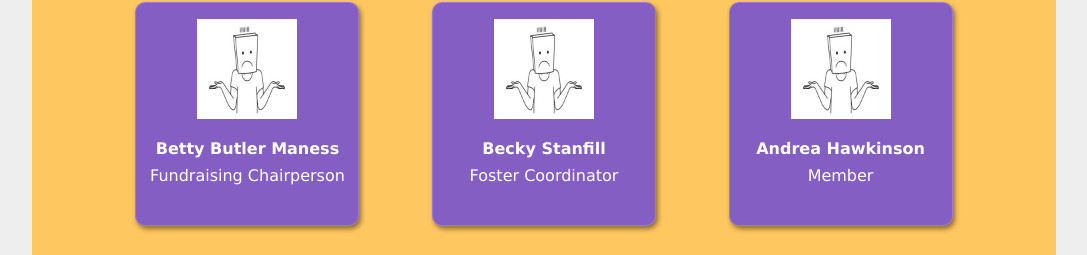
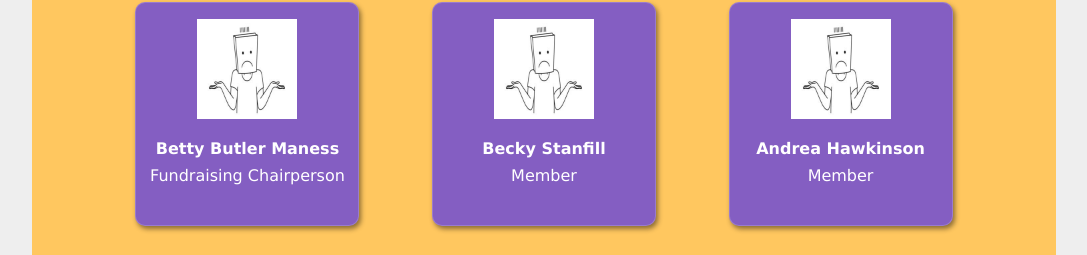
Before and after one commit to meltonlogan615/WagsAndWhiskers, a website: page index.html in a window 1280 px wide. Shown: the part 1358-1613 px from the top of the page, without its empty margins (96-1183 px from the left). Drawn offline with Linux system fonts and the light colour scheme; a script that the page names is missing.

Commit message:
updated board member role

```diff
--- a/index.html
+++ b/index.html
@@ -223,7 +223,7 @@
       <div class="memberCell glass">
         <img src="images/unknown.jpeg" class="boardImg" alt="board member image missing">
         <p class="boardMember">Becky Stanfill</p>
-        <p class="boardRole">Foster Coordinator</p>
+        <p class="boardRole">Member</p>
       </div>
 
       <div class="memberCell glass">
```
